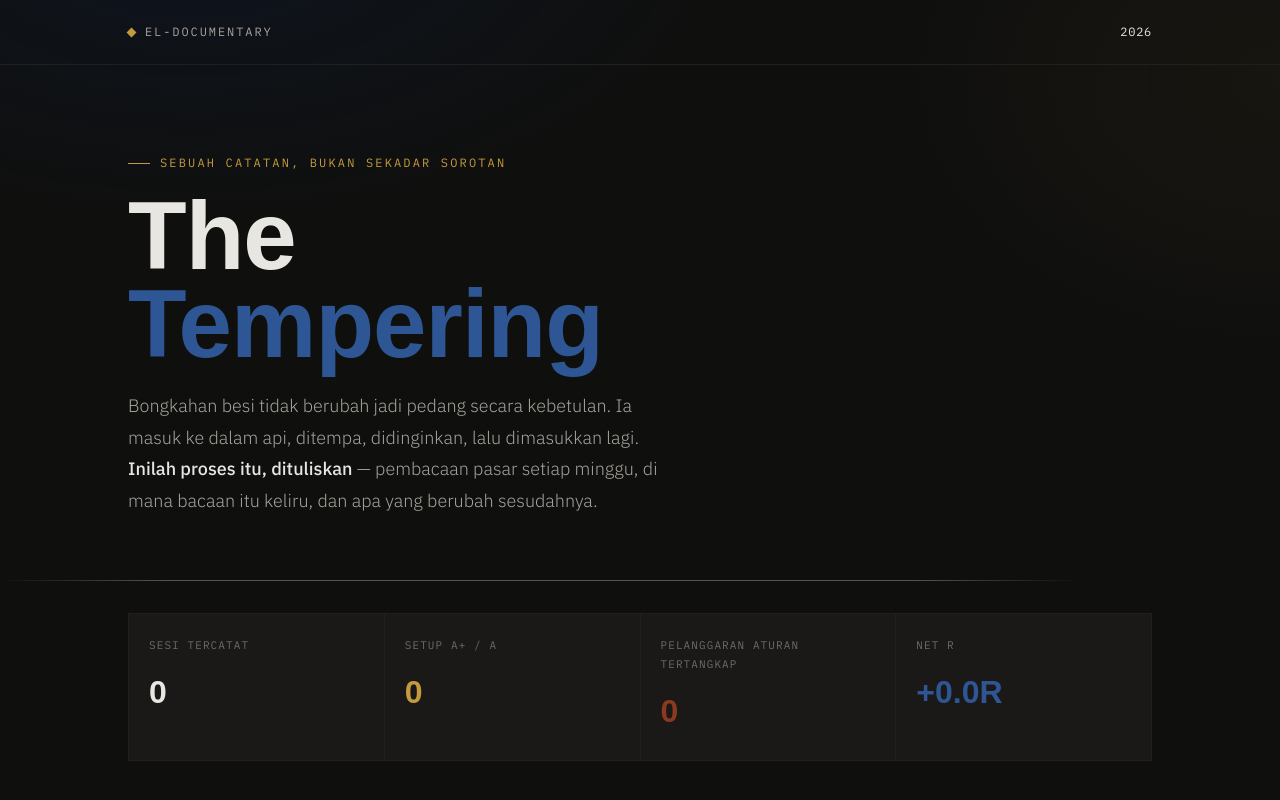
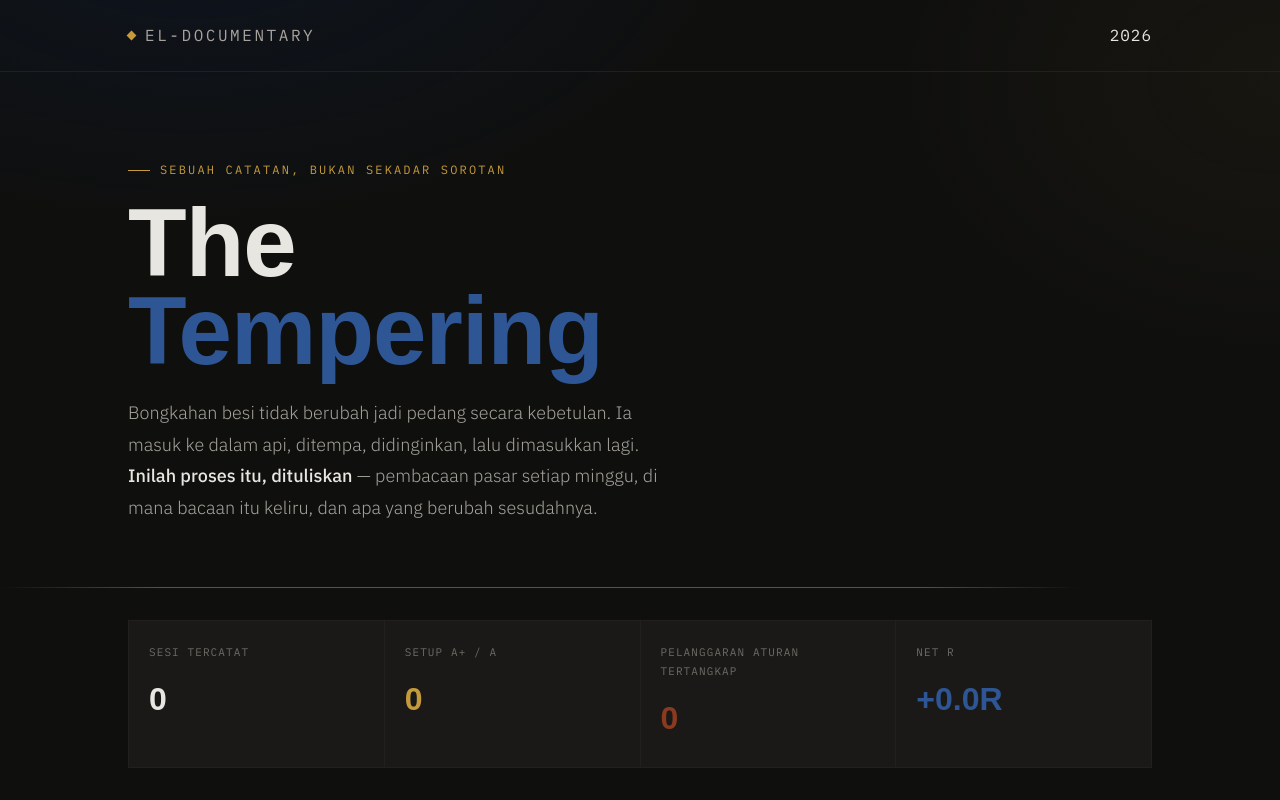
Before and after one commit to Eleven-stack11/the-tempering, a Next.js app: page / in a window 1280 px wide. Shown: the top 800 px of the page. Built offline with nearby package versions, Linux system fonts and the light colour scheme; a web font is replaced by a local one.

Commit message:
Update globals.css

```diff
--- a/app/globals.css
+++ b/app/globals.css
@@ -513,7 +513,7 @@ details.transcript .transcript-body {
 }
 .brand {
   font-family: var(--mono);
-  font-size: 12px;
+  font-size: 16px;
   letter-spacing: 0.16em;
   text-transform: uppercase;
   color: var(--text-muted);
@@ -529,7 +529,7 @@ details.transcript .transcript-body {
 }
 .crumbs {
   font-family: var(--mono);
-  font-size: 12px;
+  font-size: 16px;
   letter-spacing: 0.06em;
   color: var(--text-faint);
   display: flex;
```
